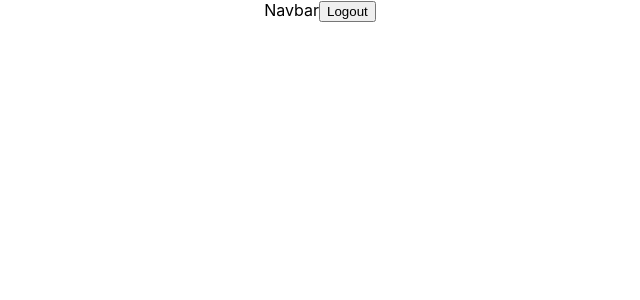
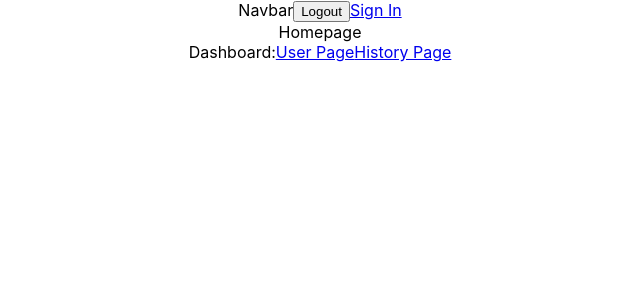
Before and after one commit to mjc695/webStopWatch, a React (Create React App) app: page / in a window 1280 px wide. Shown: the top 300 px of the page, without its empty margins (320-960 px from the left). Built offline with nearby package versions, Linux system fonts and the light colour scheme.

Commit message:
no updates, pushing for desktop

```diff
--- a/src/Navbar.js
+++ b/src/Navbar.js
@@ -1,4 +1,5 @@
 import React from 'react'
+import {Link} from 'react-router-dom'
 
 const Navbar = () =>{
 
@@ -11,6 +12,7 @@ const Navbar = () =>{
         <div>
             Navbar
             <button type='submit' onClick={logout}> Logout </button>
+            <Link to='/signIn'>Sign In </Link>
         </div>
     )
 }
--- a/src/Routes.js
+++ b/src/Routes.js
@@ -10,6 +10,7 @@ const Routes = () => {
     return(
         <div>
             <Switch>
+                <Route exact path ='/' component={Homepage} />
                 <Route path='/google' component={random} />
                 <Route path='/homepage' component={Homepage} />
                 <Route path='/signIn' component={SignIn} />
--- a/src/components/SignIn.js
+++ b/src/components/SignIn.js
@@ -4,8 +4,7 @@ import FormInput from './formInput'
 
 import './SignIn.scss'
 
-function SignIn({loggedIn, setLoggedIn}){
-    console.log(loggedIn, 'logged in')
+function SignIn(){
 
     const [email, setEmail] = useState('')
     const [password, setPassword] = useState('')
@@ -24,8 +23,9 @@ function SignIn({loggedIn, setLoggedIn}){
         event.preventDefault()
         try{
             const signedIn = await auth.signInWithEmailAndPassword(email,password)
-            window.localStorage.setItem('userInfo', true )
+            window.localStorage.setItem('userInfo', signedIn )
             console.log('signed in:', signedIn)
+            console.log('signed in via local storage:', window.localStorage.getItem('userInfo'))
         } catch(err){
             console.log(err)
         }
```
Also changed, not shown: 1 other file (tests, documents, lock files or other folders).
